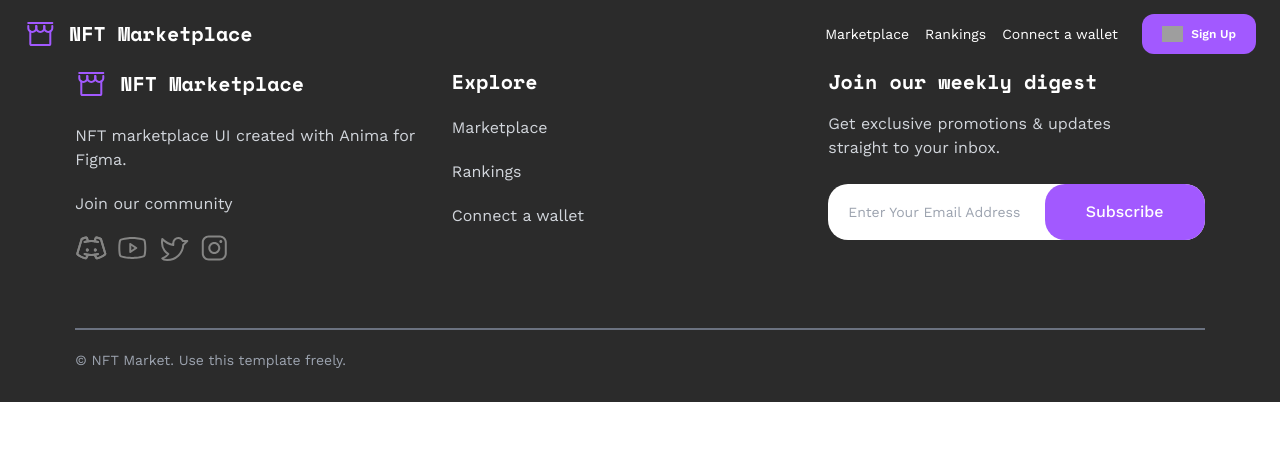
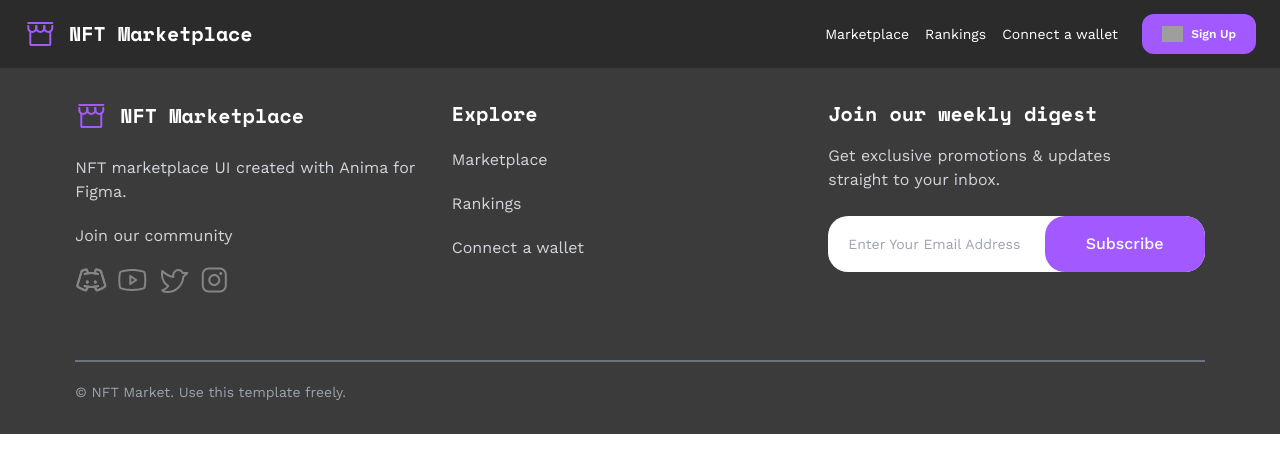
Before and after one commit to odomfavour/nft-marketplace, a React (Vite) app: page / in a window 1280 px wide. Shown: the top 472 px of the page. Built offline with nearby package versions, Linux system fonts and the light colour scheme; grey boxes are pictures that could not be loaded.

Commit message:
:lipstick: Updated Footer background and top padding

```diff
--- a/src/components/Footer.jsx
+++ b/src/components/Footer.jsx
@@ -10,8 +10,8 @@ import FormCTA from "./FormCTA";
 
 const Footer = () => {
   return (
-    <footer className="bg-[#2b2b2b] px-6 text-white font-WorkSans">
-      <div className="xl:w-11/12 xl:mx-auto">
+    <footer className="bg-[#3b3b3b] px-6 text-white font-WorkSans">
+      <div className="xl:w-11/12 xl:mx-auto pt-8">
         <div className="pb-8 border-b-[2px] border-gray-500 lg:grid lg:grid-cols-2 xl:grid-cols-3">
           <div className="mb-8">
             <div className="mr-auto flex items-center gap-x-3 mb-6">
```
